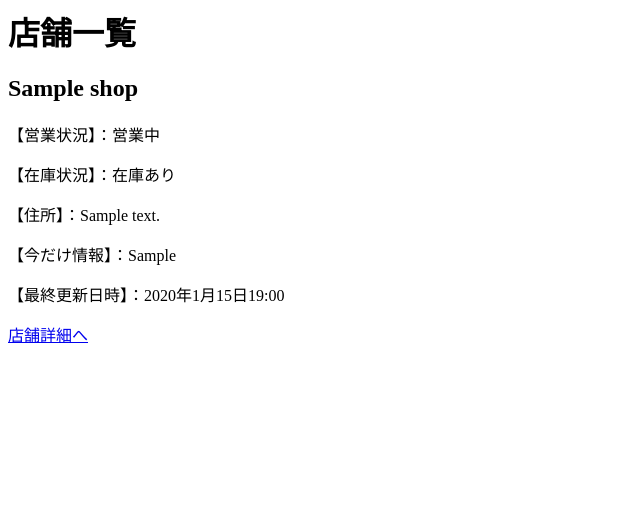
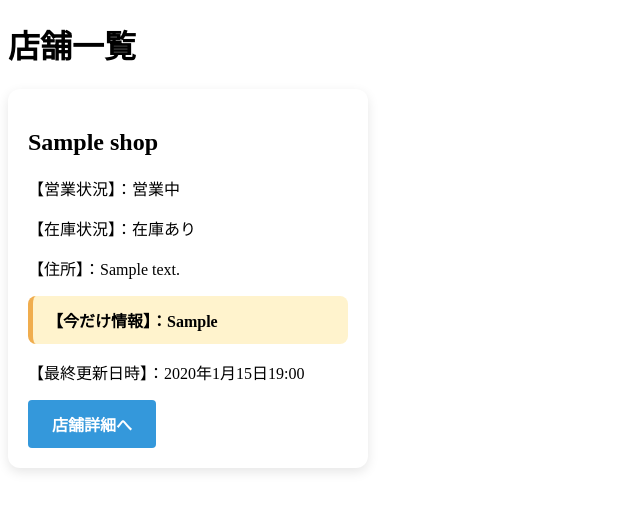
Before and after one commit to Hibiki0417/imaben_mirror, a Django app: page /shops/ in a window 1280 px wide. Shown: the top 511 px of the page, without its empty margins (0-640 px from the left). Run offline with Django 5.2, Linux system fonts and the light colour scheme; tables that the repository leaves empty hold one stand-in row (values such as "Sample post").

Commit message:
客側ページの表示レイアウトを調整

```diff
--- /dev/null
+++ b/shops/static/shops/css/shop.css
@@ -0,0 +1,36 @@
+.shop-card {
+  width: 100%;
+  max-width: 320px; /* カードの最大幅 */
+  background-color: #ffffff;
+  border-radius: 12px; /* 角を丸くする */
+  box-shadow: 0 4px 12px rgba(0, 0, 0, 0.1); /* 柔らかい影をつける */
+  overflow: hidden; /* はみ出た画像をカード内に収める */
+  transition: transform 0.3s ease; /* ホバー時のアニメーション */
+  padding: 20px;
+  margin: 16px 0;
+}
+
+.btn {
+  display: inline-block;
+  text-decoration: none;
+  background-color: #3498db;
+  color: #ffffff;
+  padding: 12px 24px;
+  border-radius: 4px;
+  font-weight: bold;
+  transition: 0.3s;
+}
+
+.btn:hover {
+  background-color: #2980b9;
+  cursor: pointer;
+}
+
+.special-notice {
+  background-color: #fff3cd;
+  border-left: 5px solid #f0ad4e;
+  padding: 12px 14px;
+  margin: 16px 0;
+  border-radius: 8px;
+  font-weight: bold;
+}
--- a/shops/templates/shops/shop_list.html
+++ b/shops/templates/shops/shop_list.html
@@ -1,7 +1,19 @@
+{% load static %}
+<!DOCTYPE html>
+<html lang="ja">
+  <head>
+    <meta http-equiv="Content-type" content="text/html; charset=utf-8" />
+    <meta http-equiv="X-UA-Compatible" content="IE=edge">
+    <meta name="viewport" content="width=device-width, initial-scale=1">
+    <title>いま弁：店舗一覧</title>
+    <link href="{% static 'shops/css/shop.css' %}" rel="stylesheet">
+  </head>
+
+<body>
     <h1>店舗一覧</h1>
 
     {% for shop in shops %}
-  <div>
+      <div class="shop-card">
           <h2>{{ shop.name }}</h2>
           <p>【営業状況】：{{ shop.get_opening_status_display }}</p>
           <p>【在庫状況】：{{ shop.get_stock_status_display }}</p>
@@ -9,13 +21,15 @@
 
         {% if shop.special_notice_enabled  %}
 
-        <p>【今だけ情報】：{{shop.special_notice}}</p>
+              <p class="special-notice">【今だけ情報】：{{shop.special_notice}}</p>
 
         {% endif %}
           <p>【最終更新日時】：{{shop.updated_at}}</p>
 
-    <a href="{% url 'shops:shop_detail' shop.pk %}">店舗詳細へ</a>
+          <a href="{% url 'shops:shop_detail' shop.pk %}" class="btn">店舗詳細へ</a>
       </div>
     {% empty %}
       <p>登録されている店舗はありません。</p>
     {% endfor %}
+
+</body>
```
Also changed, not shown: shops/templates/shops/shop_detail.html (+11 -5 lines). Lines whose indentation alone changed are shown as unchanged.
